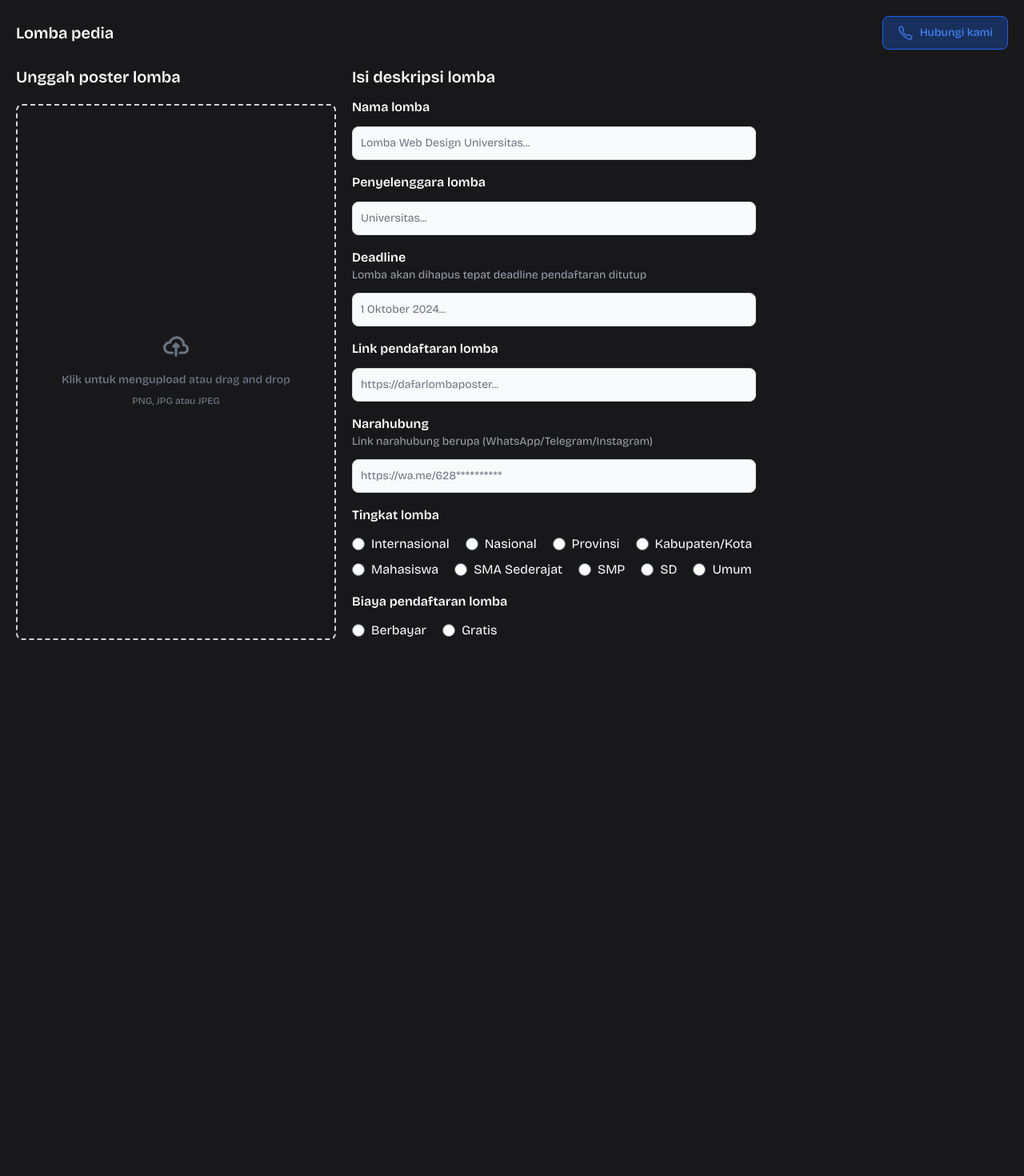
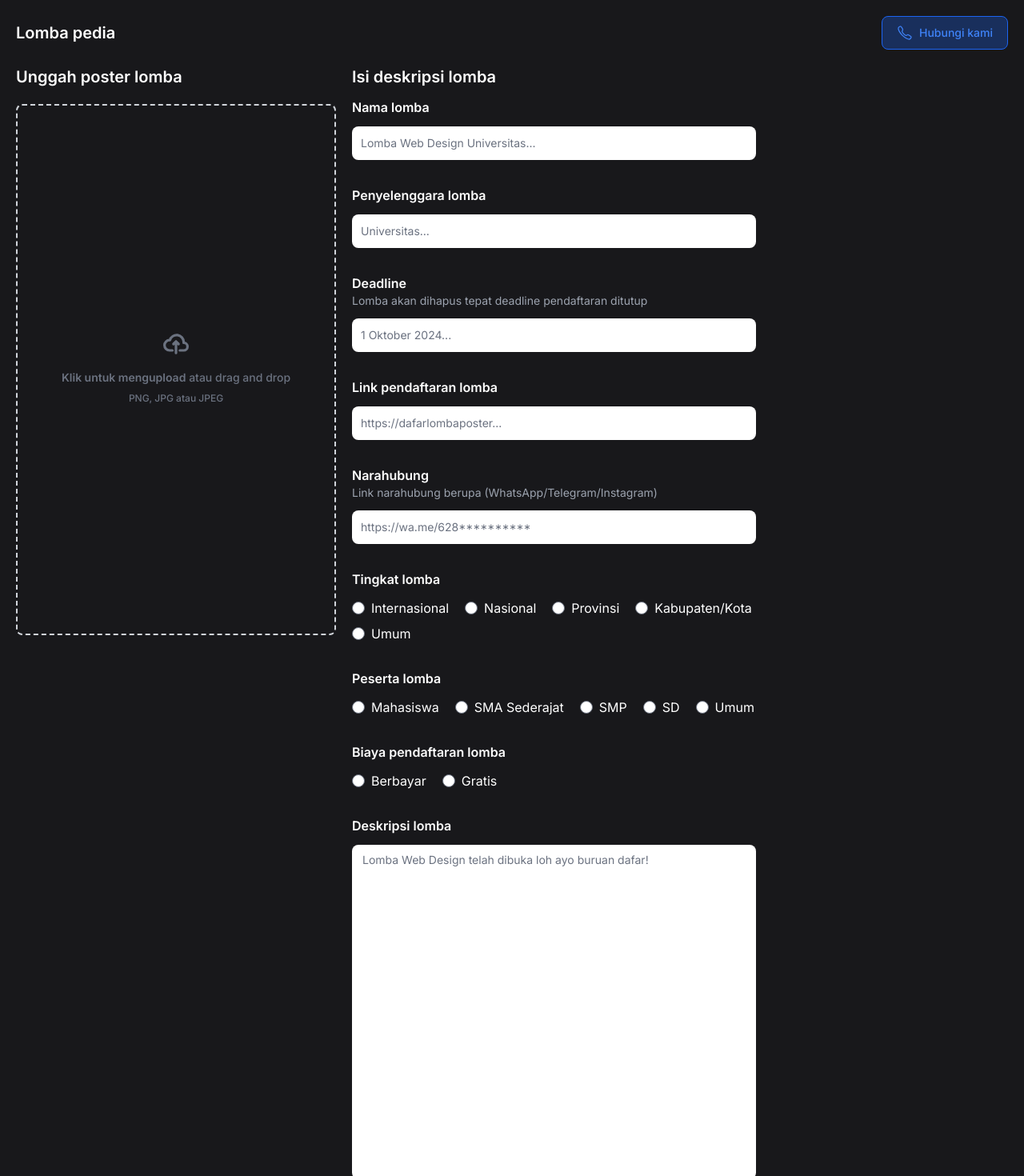
Before and after one commit to joanpurbaa/lomba-pedia, a React (Vite) app in the folder frontend/: page /unggah in a window 1280 px wide. Shown: the top 1470 px of the page at 80% size. Before the commit the page ends 820 px from the top, so only its background shows below. Built offline with nearby package versions, Linux system fonts and the light colour scheme.

Commit message:
Feat : finish the upload competition form

```diff
--- a/frontend/src/index.css
+++ b/frontend/src/index.css
@@ -1,11 +1,11 @@
-@import url("https://fonts.googleapis.com/css2?family=Bricolage+Grotesque:opsz,wght@12..96,200..800&display=swap");
+@import url('https://fonts.googleapis.com/css2?family=Inter:ital,opsz,wght@0,14..32,100..900;1,14..32,100..900&display=swap');
 
 @tailwind base;
 @tailwind components;
 @tailwind utilities;
 
 * {
-  font-family: "Bricolage Grotesque", sans-serif;
+  font-family: "Inter", sans-serif;
 }
 
 ::-webkit-scrollbar {
--- a/frontend/src/main.jsx
+++ b/frontend/src/main.jsx
@@ -27,11 +27,28 @@ const router = createBrowserRouter([
     errorElement: <NotFoundPage />,
   },
 ]);
+
 const customTheme = {
   button: {
     color: {
-      default: "bg-blue-600 bg-opacity-30 border border-blue-600 text-blue-500",
-      daftar: "bg-blue-600 text-white",
+      primary: "bg-blue-600 text-white",
+      secondary: "bg-blue-600 bg-opacity-30 border border-blue-600 text-blue-500",
+    },
+  },
+  textInput: {
+    field: {
+      input: {
+        colors: {
+          default:
+            "border-transparent text-zinc-900 focus:border-transparent focus:ring-transparent",
+        },
+      },
+    },
+  },
+  textarea: {
+    colors: {
+      default:
+        "border-transparent text-zinc-900 focus:border-transparent focus:ring-transparent",
     },
   },
 };
--- a/frontend/src/pages/DetailLomba.jsx
+++ b/frontend/src/pages/DetailLomba.jsx
@@ -40,7 +40,7 @@ const DetailLomba = () => {
             Lomba pedia
           </Link>
           <Link to="/unggah">
-            <Button color="default">
+            <Button color="secondary">
               <LuUpload className="mr-2 h-5 w-5" />
               Unggah lomba
             </Button>
@@ -64,7 +64,7 @@ const DetailLomba = () => {
                   target="_blank"
                   href={dataLomba.narahubung}
                   className="w-full"
-                  color="default"
+                  color="secondary"
                 >
                   <AiOutlineMessage className="mr-2 h-5 w-5" />
                   Narahubung
@@ -73,7 +73,7 @@ const DetailLomba = () => {
                   target="_blank"
                   href={dataLomba.linkPendaftaran}
                   className="w-full"
-                  color="daftar"
+                  color="primary"
                 >
                   <VscSend className="mr-2 h-5 w-5" />
                   Daftar
--- a/frontend/src/pages/Home.jsx
+++ b/frontend/src/pages/Home.jsx
@@ -27,7 +27,7 @@ const Home = () => {
         <div className="flex justify-between items-center">
           <Link className="text-xl font-semibold">Lomba pedia</Link>
           <Link to="/unggah">
-            <Button color="default">
+            <Button color="secondary">
               <LuUpload className="mr-2 h-5 w-5" />
               Unggah lomba
             </Button>
--- a/frontend/src/pages/UnggahLomba.jsx
+++ b/frontend/src/pages/UnggahLomba.jsx
@@ -1,4 +1,4 @@
-import { Button, Label, FileInput, TextInput } from "flowbite-react";
+import { Button, Label, FileInput, TextInput, Textarea } from "flowbite-react";
 import { Link } from "react-router-dom";
 import { IoCallOutline } from "react-icons/io5";
 
@@ -11,27 +11,25 @@ const UnggahLomba = () => {
             Lomba pedia
           </Link>
           <Link target="_blank" to="http://wa.me/6282275338090">
-            <Button color="default">
+            <Button color="secondary">
               <IoCallOutline className="mr-2 h-5 w-5" />
               Hubungi kami
             </Button>
           </Link>
         </div>
         <form className="grid grid-cols-12 gap-x-5 gap-y-5 mt-5">
-          <div className="col-span-4 flex flex-col gap-y-5 w-full">
+          <div className="col-span-4 flex flex-col gap-y-5 w-full sm:h-[89vh]">
             <h2 className="text-xl font-semibold">Unggah poster lomba</h2>
             <Label
               htmlFor="dropzone-file"
-              className="flex h-full w-full cursor-pointer flex-col items-center justify-center rounded-lg border-2 border-dashed border-gray-300 hover:bg-zinc-800"
-            >
+              className="flex h-full w-full cursor-pointer flex-col items-center justify-center rounded-lg border-2 border-dashed border-gray-300 hover:bg-zinc-800">
               <div className="flex flex-col items-center justify-center pb-6 pt-5">
                 <svg
                   className="mb-4 h-8 w-8 text-gray-500 dark:text-gray-400"
                   aria-hidden="true"
                   xmlns="http://www.w3.org/2000/svg"
                   fill="none"
-                  viewBox="0 0 20 16"
-                >
+                  viewBox="0 0 20 16">
                   <path
                     stroke="currentColor"
                     strokeLinecap="round"
@@ -53,24 +51,24 @@ const UnggahLomba = () => {
           </div>
           <div className="col-span-5">
             <h2 className="text-xl font-semibold">Isi deskripsi lomba</h2>
-            <ul className="mt-3 flex flex-col gap-y-4">
+            <ul className="mt-3 flex flex-col gap-y-8">
               <li>
                 <label className="font-semibold" htmlFor="">
                   Nama lomba
                 </label>
                 <TextInput
+                  color="default"
                   className="mt-3"
-                  placeholder="Lomba Web Design Universitas..."
-                ></TextInput>
+                  placeholder="Lomba Web Design Universitas..."></TextInput>
               </li>
               <li>
                 <label className="font-semibold" htmlFor="">
                   Penyelenggara lomba
                 </label>
                 <TextInput
+                  color="default"
                   className="mt-3"
-                  placeholder="Universitas..."
-                ></TextInput>
+                  placeholder="Universitas..."></TextInput>
               </li>
               <li>
                 <label className="font-semibold" htmlFor="">
@@ -80,18 +78,18 @@ const UnggahLomba = () => {
                   Lomba akan dihapus tepat deadline pendaftaran ditutup
                 </p>
                 <TextInput
+                  color="default"
                   className="mt-3"
-                  placeholder="1 Oktober 2024..."
-                ></TextInput>
+                  placeholder="1 Oktober 2024..."></TextInput>
               </li>
               <li>
                 <label className="font-semibold" htmlFor="">
                   Link pendaftaran lomba
                 </label>
                 <TextInput
+                  color="default"
                   className="mt-3"
-                  placeholder="https://dafarlombaposter..."
-                ></TextInput>
+                  placeholder="https://dafarlombaposter..."></TextInput>
               </li>
               <li>
                 <label className="font-semibold" htmlFor="">
@@ -101,9 +99,9 @@ const UnggahLomba = () => {
                   Link narahubung berupa (WhatsApp/Telegram/Instagram)
                 </p>
                 <TextInput
+                  color="default"
                   className="mt-3"
-                  placeholder="https://wa.me/628**********"
-                ></TextInput>
+                  placeholder="https://wa.me/628**********"></TextInput>
               </li>
               <li>
                 <label className="font-semibold" htmlFor="">
@@ -111,39 +109,50 @@ const UnggahLomba = () => {
                 </label>
                 <div className="flex flex-wrap gap-x-5 gap-y-2 mt-3">
                   <div className="flex items-center gap-x-2">
-                    <input name="level" id="internasional" type="radio" />
+                    <input className="rounded-full" name="level" id="internasional" type="radio" />
                     <label htmlFor="internasional">Internasional</label>
                   </div>
                   <div className="flex items-center gap-x-2">
-                    <input name="level" id="nasional" type="radio" />
+                    <input className="rounded-full" name="level" id="nasional" type="radio" />
                     <label htmlFor="nasional">Nasional</label>
                   </div>
                   <div className="flex items-center gap-x-2">
-                    <input name="level" id="provinsi" type="radio" />
+                    <input className="rounded-full" name="level" id="provinsi" type="radio" />
                     <label htmlFor="provinsi">Provinsi</label>
                   </div>
                   <div className="flex items-center gap-x-2">
-                    <input name="level" id="kabupaten-kota" type="radio" />
-                    <label htmlFor="kabupaten-kota">Kabupaten/Kota</label>
+                    <input className="rounded-full" name="level" id="kabupaten" type="radio" />
+                    <label htmlFor="kabupaten">Kabupaten/Kota</label>
                   </div>
                   <div className="flex items-center gap-x-2">
-                    <input name="level" id="mahasiswa" type="radio" />
+                    <input className="rounded-full" name="level" id="umum" type="radio" />
+                    <label htmlFor="umum">Umum</label>
+                  </div>
+                </div>
+              </li>
+              <li>
+                <label className="font-semibold" htmlFor="">
+                  Peserta lomba
+                </label>
+                <div className="flex flex-wrap gap-x-5 gap-y-2 mt-3">
+                  <div className="flex items-center gap-x-2">
+                    <input className="rounded-full" name="level" id="mahasiswa" type="checkbox" />
                     <label htmlFor="mahasiswa">Mahasiswa</label>
                   </div>
                   <div className="flex items-center gap-x-2">
-                    <input name="level" id="sma-smk" type="radio" />
+                    <input className="rounded-full" name="level" id="sma-smk" type="checkbox" />
                     <label htmlFor="sma-smk">SMA Sederajat</label>
                   </div>
                   <div className="flex items-center gap-x-2">
-                    <input name="level" id="smp" type="radio" />
+                    <input className="rounded-full" name="level" id="smp" type="checkbox" />
                     <label htmlFor="smp">SMP</label>
                   </div>
                   <div className="flex items-center gap-x-2">
-                    <input name="level" id="sd" type="radio" />
+                    <input className="rounded-full" name="level" id="sd" type="checkbox" />
                     <label htmlFor="sd">SD</label>
                   </div>
                   <div className="flex items-center gap-x-2">
-                    <input name="level" id="umum" type="radio" />
+                    <input className="rounded-full" name="level" id="umum" type="checkbox" />
                     <label htmlFor="umum">Umum</label>
                   </div>
                 </div>
@@ -154,14 +163,27 @@ const UnggahLomba = () => {
                 </label>
                 <div className="flex flex-wrap gap-x-5 gap-y-2 mt-3">
                   <div className="flex items-center gap-x-2">
-                    <input name="level" id="berbayar" type="radio" />
+                    <input className="rounded-full" name="level" id="berbayar" type="radio" />
                     <label htmlFor="berbayar">Berbayar</label>
                   </div>
                   <div className="flex items-center gap-x-2">
-                    <input name="level" id="gratis" type="radio" />
+                    <input className="rounded-full" name="level" id="gratis" type="radio" />
                     <label htmlFor="gratis">Gratis</label>
                   </div>
                 </div>
+              </li>
+              <li>
+                <label className="font-semibold" htmlFor="">
+                  Deskripsi lomba
+                </label>
+                <Textarea
+                  color="default"
+                  className="mt-3 resize-none"
+                  rows={20}
+                  placeholder="Lomba Web Design telah dibuka loh ayo buruan dafar!"></Textarea>
+              </li>
+              <li>
+                <Button color="primary" className="w-full">Unggah</Button>
               </li>
             </ul>
           </div>
```
